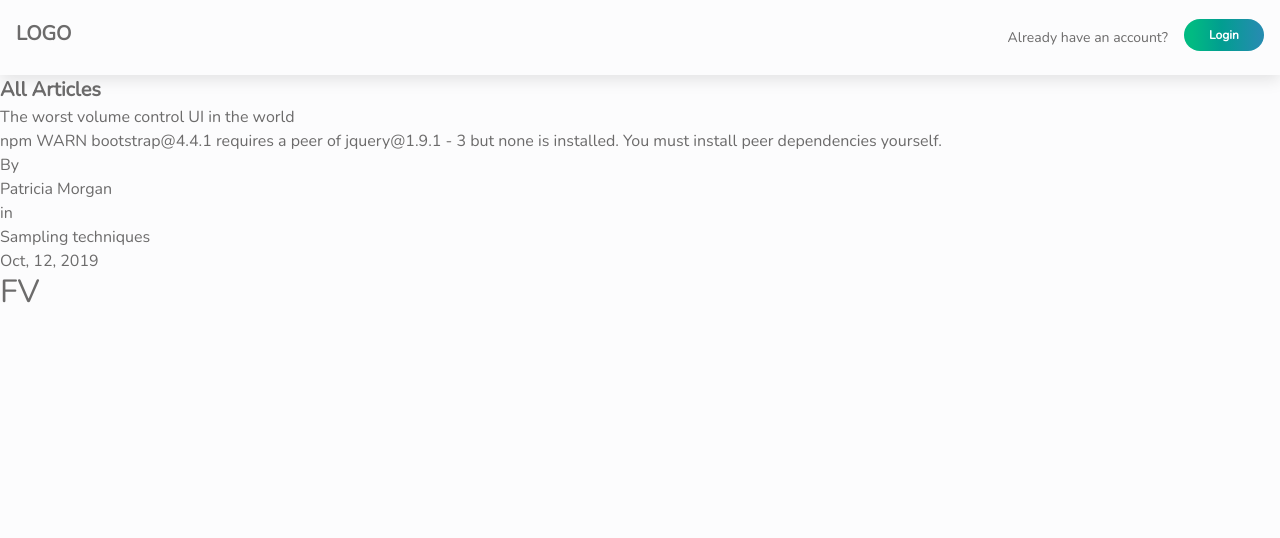
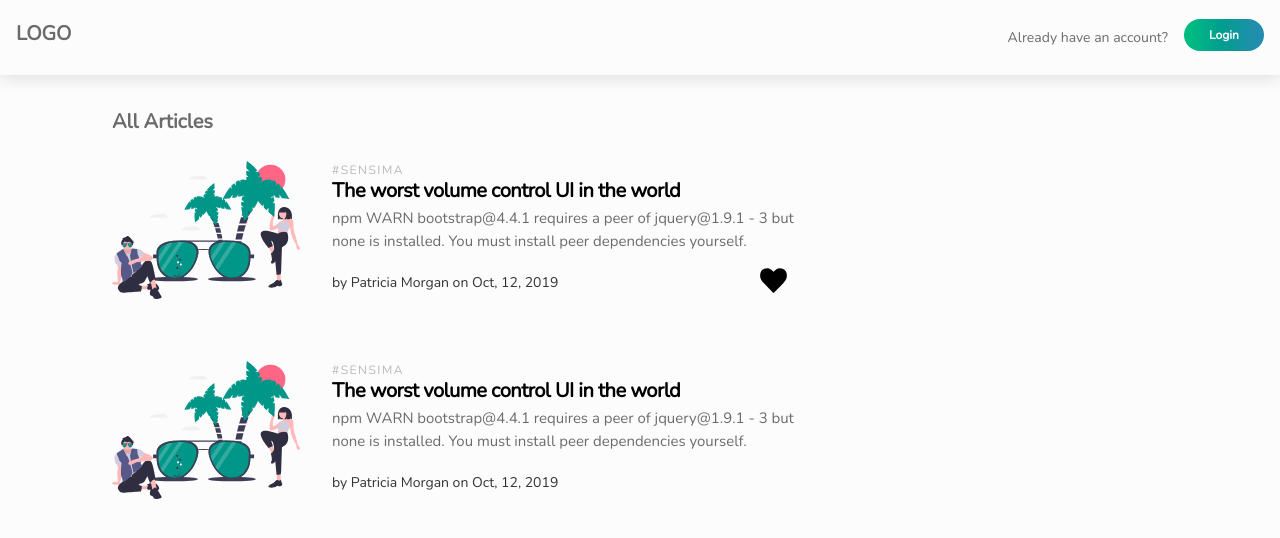
Before and after one commit to yemiOdetola/m-client, a React (Create React App) app: page /articles in a window 1280 px wide. Shown: the top 538 px of the page. Built offline with nearby package versions, Linux system fonts and the light colour scheme.

Commit message:
articles view done

```diff
--- /dev/null
+++ b/src/assets/styles/components/articles.scss
@@ -0,0 +1,69 @@
+.articles-component {
+    @media(min-width: 992px) {
+        width: 90%;
+        margin: auto;
+    }
+    .article {
+        max-width: 720px;
+        text-align: left;
+        display: block;
+        margin: 1.5rem 0;
+        &:hover {
+            cursor: pointer;
+        }
+        @media(min-width: 768px) {
+            display: flex;
+            justify-content: center;
+        }
+        .feature-img {
+            @media(min-width: 768px) {
+                margin-right: 2rem;
+            }
+            img {
+                display: block;
+                width: 100%;
+                @media(min-width: 768px) {
+                    width: 188px;
+                }
+            }
+        }
+        .details {
+            .tag {
+                color: rgb(185, 185, 185);
+                font-weight: 300;
+                text-transform: uppercase;
+                letter-spacing: 1.5px;
+                font-size: 0.75rem;
+            }
+            .title {
+                font-weight: 600;
+                color: #000;
+                font-size: 1.125rem;
+                letter-spacing: -0.5px;
+                margin: 0;
+                @media(min-width: 768px) {
+                    font-size: 1.25rem;
+                }
+            }
+            .description {
+                font-size: 0.875rem;
+                margin-top: 0.25rem;
+                @media(min-width: 768px) {
+                    font-size: 0.935rem;
+                }
+            }
+            .others {
+                margin-top: 1.25rem;
+                display: flex;
+                justify-content: space-between;
+                .author-time {
+                    color: #333;
+                    font-size: 0.75rem;
+                    @media(min-width: 768px) {
+                        font-size: 0.875rem;
+                    }
+                }
+            }
+        }
+    }
+}
--- a/src/assets/styles/shared.scss
+++ b/src/assets/styles/shared.scss
@@ -18,6 +18,189 @@ body {
 .component-heading2 {
     font-size: 0.8875rem;
     color: rgba(117, 117, 117, 0.82);
+}
+
+.section-spacing {
+    padding: 1rem;
+    @media(min-width: 992px) {
+        padding: 2rem 3rem;
+    }
+}
+
+$Fav-size: 65px;
+$Fav-lineThickness: 4px;
+
+.Fav {
+  position: relative;
+  width: $Fav-size;
+  height: $Fav-size;
+  cursor: pointer;
+  bottom: 1.5rem;
+//   @media(min-width: 768px) {
+//       bottom: 1.5rem;
+//   }
+}
+
+.Fav-checkbox {
+  position: absolute;
+  z-index: -1;
+  opacity: 0;
+  &:checked {
+    ~ .Fav-bloom {
+      animation: background 0.5s ease both;
+    }
+
+    ~ .Fav-sparkle .Fav-sparkle-line::before {
+      animation: line 1s ease both;
+    }
+
+    ~ .Fav-star {
+      animation: star 1s ease both;
+    }
+  }
+}
+
+.Fav-label {
+  position: absolute;
+  top: 0;
+  bottom: 0;
+  left: 0;
+  right: 0;
+  z-index: 2;
+  &:hover {
+    cursor: pointer;
+}
+}
+
+.Fav-label-text {
+  position: absolute;
+  left: -10000px;
+  top: auto;
+  width: 1px;
+  height: 1px;
+  overflow: hidden;
+}
+
+.Fav-bloom {
+  position: absolute;
+  z-index: 1;
+  top: 0;
+  left: 0;
+  height: 100%;
+  width: 100%;
+  border-radius: 50%;
+  border-width: 0;
+  border-style: solid;
+  border-color: #FF006C;
+  will-change: border-width;
+}
+
+.Fav-sparkle-line {
+  position: absolute;
+  width: 100%;
+  height: 100%;
+
+  &::before {
+    position: absolute;
+    z-index: 1;
+    top: 30%;
+    width: $Fav-lineThickness;
+    height: 0;
+    left: calc(50% - 2px);
+    border-radius: $Fav-lineThickness/2;
+    background: #FF006C;
+    will-change: top, height;
+    content: "";
+  }
+
+  &:nth-child(1) {
+    transform: rotate(40deg);
+  }
+
+  &:nth-child(2) {
+    transform: rotate(110deg);
+  }
+
+  &:nth-child(3) {
+    transform: rotate(180deg);
+  }
+
+  &:nth-child(4) {
+    transform: rotate(250deg);
+  }
+
+  &:nth-child(5) {
+    transform: rotate(320deg);
+  }
+}
+
+.Fav-star {
+  z-index: 1;
+  padding: 18px;
+  width: 100%;
+  height: 100%;
+  border-color: #FF006C;
+}
+
+@keyframes line {
+  0% {
+    top: 30%;
+    height: 0;
+  }
+
+  40% {
+    opacity: 1;
+    height: 14px;
+  }
+
+  100% {
+    opacity: 0;
+    top: 10%;
+    height: 0;
+  }
+}
+
+@keyframes star {
+  0% {
+    transform: scale(1);
+  }
+
+  20% {
+    fill: #FF006C;
+    transform: scale(0);
+  }
+
+  30% {
+    transform: scale(0);
+  }
+
+  60% {
+    transform: scale(1.1);
+  }
+
+  70% {
+    transform: scale(0.9);
+  }
+
+  100% {
+    fill: #FF006C;
+    transform: scale(1);
+  }
+}
+
+@keyframes background {
+  0% {
+    border-width: $Fav-size/2;
+    transform: scale(0);
+  }
+
+  90% {
+    transform: scale(1);
+  }
+
+  100% {
+    border-width: 0;
+  }
 }
 
 /////////////////////////   utils end  //////////////////////
--- a/src/components/Articles.js
+++ b/src/components/Articles.js
@@ -1,6 +1,7 @@
 import React, { Component } from 'react';
 import { connect } from 'react-redux';
-import '../assets/styles/components/landing.scss';
+import '../assets/styles/components/articles.scss';
+import '../assets/styles/shared.scss';
 import Header from './layouts/Header';
 import PropTypes from 'prop-types';
 import { fetchArticles } from '../actions/articles';
@@ -13,31 +14,64 @@ export class Articles extends Component {
         return (
             <>
                 <Header />
-                <div className="articles-component">
+                <div className="articles-component section-spacing">
                     <div className="component-heading1">All Articles</div>
                     <div className="row">
-                        <div className="col-xl-9">
-                            <div className="each-article">
-                                <div className="feature-img"></div>
+                        <div className="col-xl-8">
+                            <article className="article">
+                                <div className="feature-img">
+                                    <img src={require('../assets/images/article-sample.svg')} alt="" />
+                                </div>
                                 <div className="details">
-                                    <div className="title">The worst volume control UI in the world</div>
+                                    <div className="tag"><span className="hash">#</span>sensima</div>
+                                    <h2 className="title">The worst volume control UI in the world</h2>
                                     <div className="description">npm WARN bootstrap@4.4.1 requires a peer of jquery@1.9.1 - 3 but none is installed. You must install peer dependencies yourself.</div>
                                     <div className="others">
                                         <div className="author-time">
-                                            <span>By</span>
-                                            <div className="author-name">Patricia Morgan</div>
-                                            <span>in</span>
-                                            <div className="article-tag">Sampling techniques</div>
-                                            <div className="upload-date">Oct, 12, 2019</div>
+                                            <div className="info author">by Patricia Morgan on Oct, 12, 2019</div>
                                         </div>
                                         <div className="actions">
-                                            <h2>FV</h2>
+                                            <div className="Fav">
+                                                <input id="fav-checkbox" className="Fav-checkbox" type="checkbox" />
+                                                <label htmlFor="fav-checkbox" className="Fav-label"><span className="Fav-label-text">Favourite</span></label>
+                                                <div className="Fav-bloom"></div>
+                                                <div className="Fav-sparkle">
+                                                    <div className="Fav-sparkle-line"></div>
+                                                    <div className="Fav-sparkle-line"></div>
+                                                    <div className="Fav-sparkle-line"></div>
+                                                    <div className="Fav-sparkle-line"></div>
+                                                    <div className="Fav-sparkle-line"></div>
+                                                </div>
+                                                <svg className="Fav-star" xmlns="http://www.w3.org/2000/svg" viewBox="-1 0 26 22">
+                                                    <title>heart Icon</title>
+                                                    <path d="M24,6.7060241 C24,10.1518072 21.0495868,13.0144578 20.9256198,13.146988 L12.5950413,21.7349398 C12.446281,21.8939759 12.2231405,22 12,22 C11.7768595,22 11.5785124,21.9204819 11.4049587,21.7349398 L3.04958678,13.1204819 C2.95041322,13.0144578 0,10.1518072 0,6.7060241 C0,2.51807229 2.40495868,0 6.39669421,0 C8.75206612,0 10.9338843,1.98795181 12,3.10120482 C13.0661157,1.98795181 15.2479339,0 17.6033058,0 C21.6198347,0 24,2.51807229 24,6.7060241 L24,6.7060241 Z" id="path-1"></path>
+                                                </svg>
+                                            </div>
                                         </div>
                                     </div>
                                 </div>
-                            </div>
+                            </article>
+
+                            <article className="article">
+                                <div className="feature-img">
+                                    <img src={require('../assets/images/article-sample.svg')} alt="" />
+                                </div>
+                                <div className="details">
+                                    <div className="tag"><span className="hash">#</span>sensima</div>
+                                    <h2 className="title">The worst volume control UI in the world</h2>
+                                    <div className="description">npm WARN bootstrap@4.4.1 requires a peer of jquery@1.9.1 - 3 but none is installed. You must install peer dependencies yourself.</div>
+                                    <div className="others">
+                                        <div className="author-time">
+                                            <div className="info author">by Patricia Morgan on Oct, 12, 2019</div>
+                                        </div>
+                                        <div className="actions"></div>
+                                    </div>
+                                </div>
+                            </article>
+
+
                         </div>
-                        <div className="col-xl-3"></div>
+                        <div className="col-xl-4"></div>
                     </div>
                 </div>
             </>
--- a/src/components/Landing.js
+++ b/src/components/Landing.js
@@ -20,7 +20,7 @@ export class Landing extends Component {
             <>
                 <Header />
                 <div className="landing-component">
-                    <div className="banner">
+                    <div className="banner section-spacing">
                         <div className="row">
                             <div className="col-xl-5 col-md-12">
                                 <div className="banner-text">
@@ -45,7 +45,7 @@ export class Landing extends Component {
 
                     <div className="row">
                         <div className="col-lg-12">
-                            <div className="tags-cover">
+                            <div className="tags-cover section-spacing">
                                 <div className="component-heading1 mt-4 mb-3">Recently featured tags</div>
                                 <div className="tags">
                                     {tags}
@@ -54,7 +54,7 @@ export class Landing extends Component {
                         </div>
                     </div>
 
-                    <div className="about-mclone">
+                    <div className="about-mclone section-spacing">
                         <div className="component-heading1">Lets do this</div>
                         <div className="row">
                             <div className="col-xl-5">
```
Also changed, not shown: src/assets/styles/components/landing.scss (+0 -11 lines), src/assets/images/article-sample.svg (added).
